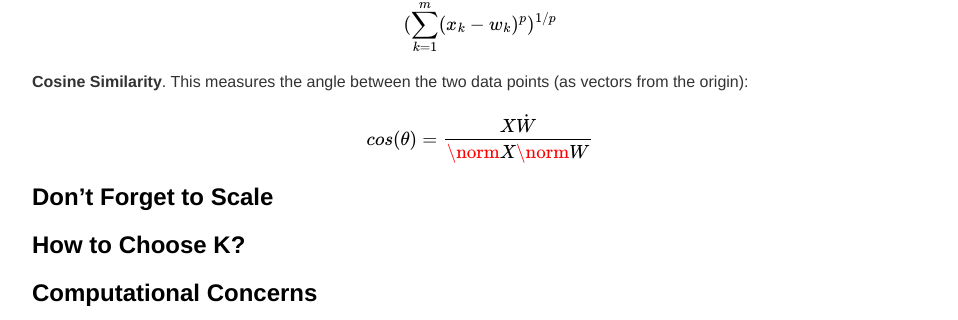
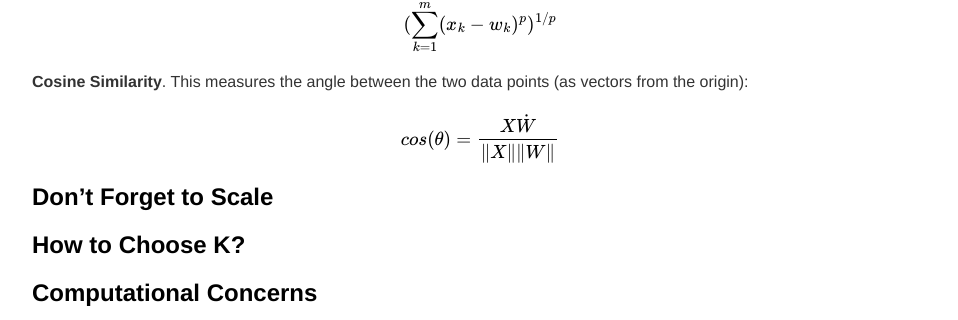
Before and after one commit to 12mre1/12mre1.github.io, a Jekyll site: the page built from _posts/2020-12-10-The-Surprising-Effectiveness-of-K-Nearest-Neighbours.md, in a window 1280 px wide. Shown: the part 1289-1609 px from the top of the page, without its empty margins (160-1118 px from the left). Built offline with Jekyll 4.4.1, drawn with Linux system fonts in a browser that asks for light colours; formulas are drawn with MathJax 3.

Commit message:
update knn post

```diff
--- a/_posts/2020-12-10-The-Surprising-Effectiveness-of-K-Nearest-Neighbours.md
+++ b/_posts/2020-12-10-The-Surprising-Effectiveness-of-K-Nearest-Neighbours.md
@@ -39,7 +39,7 @@ $$ ( \sum_{k=1}^{m} (x_k - w_k )^p )^{1/p} $$
 
 __Cosine Similarity__. This measures the angle between the two data points (as vectors from the origin):
 
-$$ cos(\theta) = \frac{ X \dot W }{ \norm{X} \norm{W} } $$
+$$ cos(\theta) = \frac{ X \dot W }{ \| X \| \| W \| } $$
 
 ## Don't Forget to Scale
 
```
